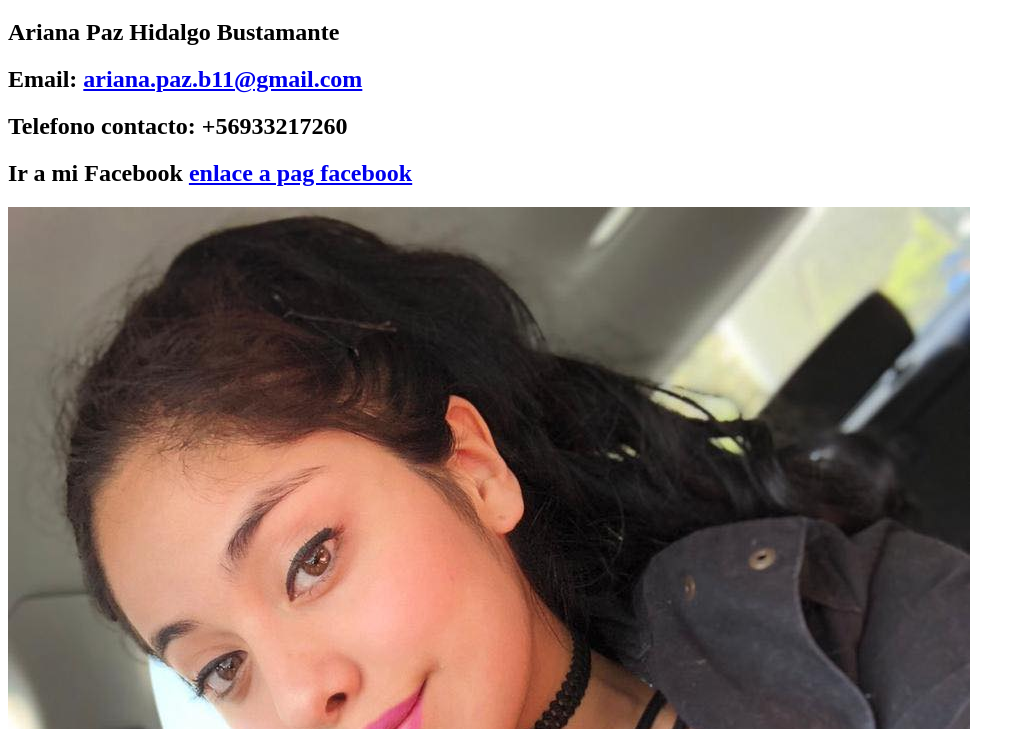
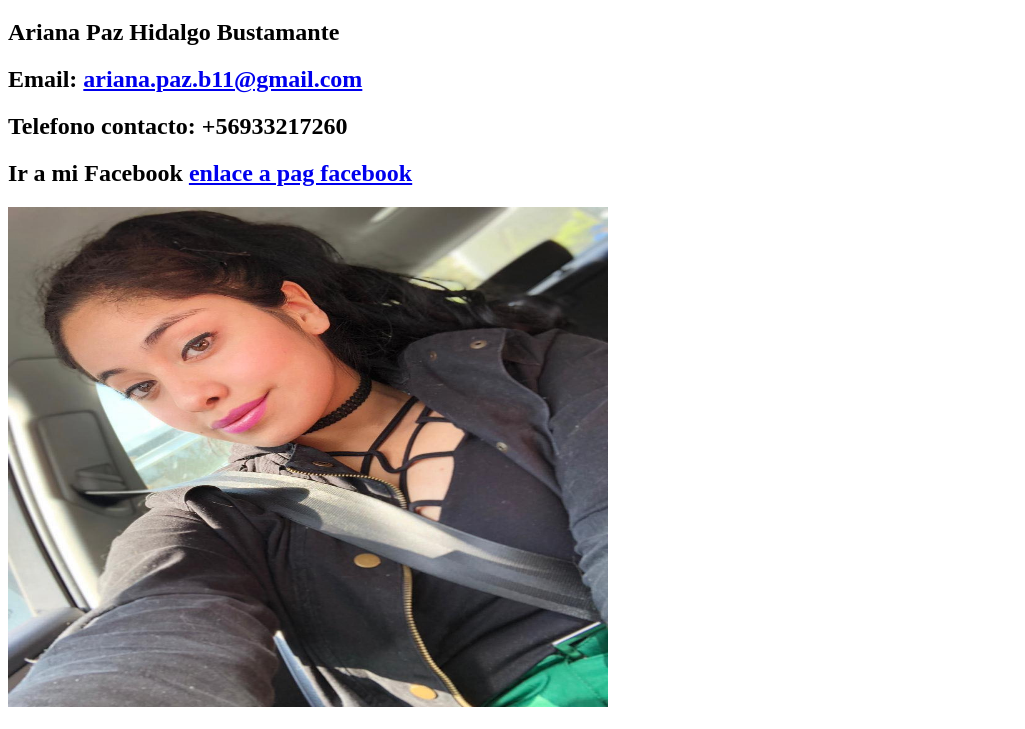
Before and after one commit to ArianaHidalgo/Mi-VC, a plain HTML site: page index.html in a window 1280 px wide. Shown: the part 61-790 px from the top of the page, without its empty margins (0-1025 px from the left). Drawn offline with Linux system fonts and the light colour scheme; files whose address does not match are found by name.

Commit message:
7ma edicion

```diff
--- a/index.html
+++ b/index.html
@@ -11,7 +11,7 @@
 	<h2>Telefono contacto: +56933217260</h2>
 	<h2>Ir a mi Facebook <a href="https://www.facebook.com/Drag0n.Mistr3ss"> enlace a pag facebook </a> </h2>
 
-	<img src="file:///C:/Users/Drag0nMistress/Desktop/DesafioLtam/foto%20cv.jpg" alt="Foto perfil">
+	<img src="file:///C:/Users/Drag0nMistress/Desktop/DesafioLtam/foto%20cv.jpg" height="500px" width="600px" alt="Foto perfil">
 	<h1>Descripcion</h1>
 	<h3>joven con espiritu emprendedor , con ganas de creer , tener nuevos desafios.Con mas de tres años de experiencia en el area del comercio , teniendo diferente responsabilidades , con clara orientacion al servicio y a cumplir las metas que me encomiendan </h3>
 	<h1>Experiencia laboral</h1>
```
